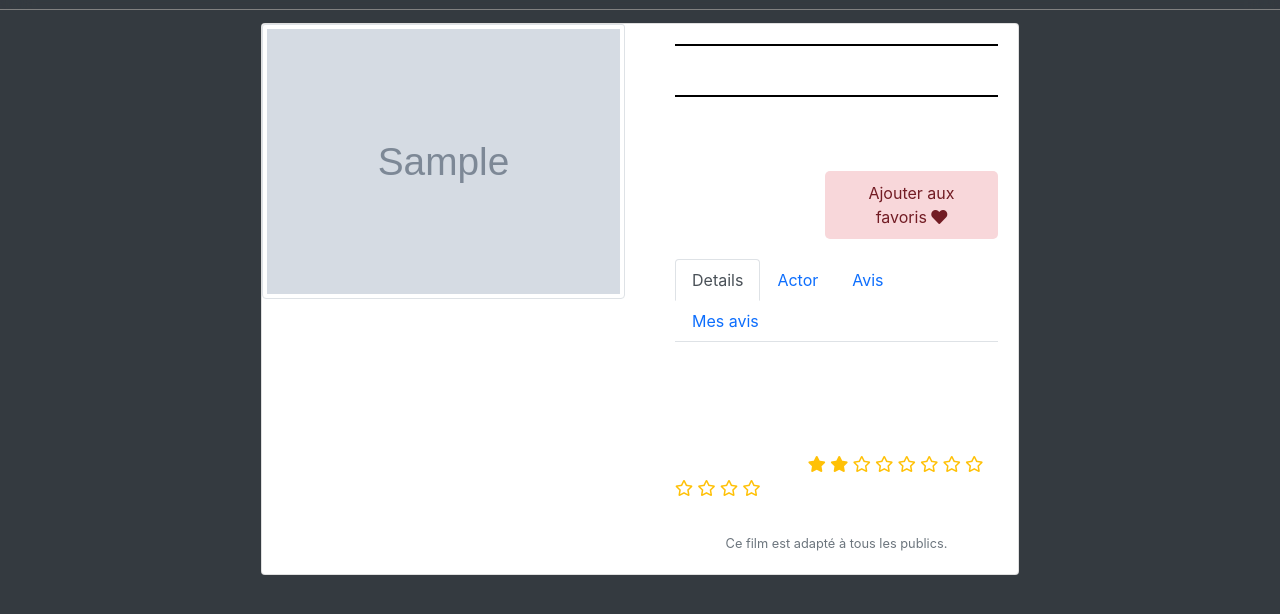
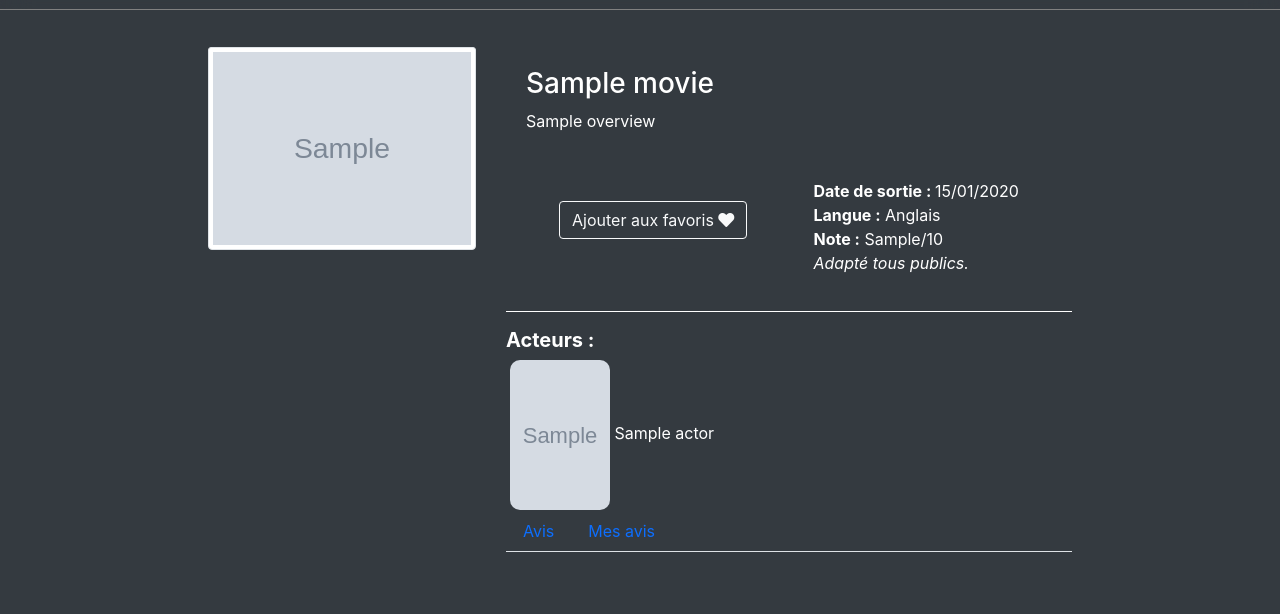
Before and after one commit to KaazDW/A3S5-Symfony-movieApi, a Symfony app: template templates/detailsMovie.html.twig in a window 1280 px wide. Shown: the part 71-685 px from the top of the page. Run offline with Twig, Linux system fonts and the light colour scheme; the template is opened without the code that fills it: most values are stand-ins (such as "Sample title", 1, 10 or a date in 2020); grey boxes marked "Sample" are stand-in pictures; some libraries are stand-ins or nearby versions.

Commit message:
[dev] suite details

```diff
--- a/templates/detailsMovie.html.twig
+++ b/templates/detailsMovie.html.twig
@@ -1,41 +1,30 @@
 {% extends 'base.html.twig' %}
 
 {% block body %}
-    <div class="row">
-        <div class="col-md-8 mx-auto my-4">
-            <div class="card">
-                <div class="row">
-                    <div class="col-md-6">
+    <div class="w-75 mx-auto">
+        <div class="row mt-5">
+            <div class="col-md-4">
                 <img src="{{ movie.picturePath }}" class="card-img-top img-fluid img-thumbnail" alt="{{ movie.title }}">
             </div>
-                    <div class="col-md-6">
+            <div class="col-md-8">
                 <div class="card-body">
-                            <h5 class="card-title text-center custom-title">{{ movie.title }}</h5>
-                            <p class="card-text overview">
+                    <h3 class="">{{ movie.title }}</h5>
+                    <p class="resume">
                         {% if movie.overview is empty %}
                             Aucune description disponible.
                         {% else %}
                             {{ movie.overview }}
                         {% endif %}
                     </p>
-                            <form method="post" action="{{ path('add_movie_to_favorites', {'id': movie.id}) }}">
-                                <button type="submit" class="custom-favorite-button customFavs">
+                    <div class="d-flex align-items-center justify-content-around">
+                        <form class="" method="post" action="{{ path('add_movie_to_favorites', {'id': movie.id}) }}">
+                            <button type="submit" class="btn btn-outline-light">
                                 Ajouter aux favoris <i class="fas fa-heart"></i>
                             </button>
                         </form>
-
-                            <nav>
-                                <div class="nav nav-tabs" id="nav-tab" role="tablist">
-                                    <button class="nav-link active" id="nav-details-tab" data-bs-toggle="tab" data-bs-target="#nav-details" type="button" role="tab" aria-controls="nav-details" aria-selected="true">Details</button>
-                                    <button class="nav-link " id="nav-home-tab" data-bs-toggle="tab" data-bs-target="#nav-home" type="button" role="tab" aria-controls="nav-home" aria-selected="false">Actor</button>
-                                    <button class="nav-link" id="nav-profile-tab" data-bs-toggle="tab" data-bs-target="#nav-profile" type="button" role="tab" aria-controls="nav-profile" aria-selected="false">Avis</button>
-                                    <button class="nav-link" id="nav-addAvis-tab" data-bs-toggle="tab" data-bs-target="#nav-addAvis" type="button" role="tab" aria-controls="nav-addAvis" aria-selected="false">Mes avis</button>
-                                </div>
-                            </nav>
-                            <div class="tab-content" id="nav-tabContent">
-                                <div class="tab-pane fade show active" id="nav-details" role="tabpanel" aria-labelledby="nav-details-tab" tabindex="0">
-                                    <p class="card-text position">Date de sortie : {{ movie.releaseDate|date('d/m/Y') }}</p>
-                                    <p class="card-text ">Langue :
+                        <ul class="list-unstyled">
+                            <li class="card-text position"><b>Date de sortie : </b>{{ movie.releaseDate|date('d/m/Y') }}</li>
+                            <li class="card-text "><b>Langue :</b>
                                     {% if movie.originalLanguage == "en" %}
                                         Anglais
                                     {% elseif movie.originalLanguage == "pl" %}
@@ -43,39 +32,39 @@
                                     {% else %}
                                         Français
                                     {% endif %}
-                                    </p>
-                                    <p class="card-text">
-                                        Note : {{ movie.voteAverage }}/10
-
-                                        {% set numberOfStars = movie.voteAverage|round %}
-                                        {% set numberOfEmptyStars = 10 - numberOfStars %}
-
-                                        {% for i in 1..numberOfStars %}
-                                            <i class="fas fa-star text-warning"></i>
+                            </li>
+                            <li class="card-text">
+                                <b>Note :</b> {{ movie.voteAverage }}/10
+                            </li>
+                            <li class="card-text">
+                                <i>
+                                    {% if movie.isAdult == true %}
+                                        Réservé a un public adultes.
+                                    {% else %}
+                                        Adapté tous publics.
+                                    {% endif %}
+                                </i>
+                            </li>
+                        </div>
+                    </div>
+                    <div class="pt-3" style="border-top: 1px solid white;">
+                        <h5 class="fw-bold">Acteurs :</h5>
+                        <div class="d-flex overflow-scroll scroller">
+                            {% for actor in actors %}
+                            <div class="mx-1 overflow-y: scroll;">
+                                <img src="{{ actor.urlPicture }}" class="" style="border-radius: 10px; object-fit: cover; height: 150px; width: 100px;" alt="photo de l'acteur non trouvé">
+                                {{ actor.name }}
+                            </div>
                             {% endfor %}
-
-                                        {% for i in 1..numberOfEmptyStars %}
-                                            <i class="far fa-star text-warning"></i>
-                                        {% endfor %}
-                                    </p>
-                                    <p class="card-text text-center pos">
-                                        <small class="text-muted">
-                                            {% if movie.isAdult == true %}
-                                                Ce film est pour adultes.
-                                            {% else %}
-                                                Ce film est adapté à tous les publics.
-                                            {% endif %}
-                                        </small>
-                                    </p>
                         </div>
-                                <div class="tab-pane fade show" id="nav-home" role="tabpanel" aria-labelledby="nav-home-tab" tabindex="0">
-                                    <ul>
-                                        {% for actor in actors %}
-                                            <li> <img src="{{ actor.urlPicture }}" class="card-img-top img-fluid img-thumbnail avatar_actor" alt="image acteur">
-                                            - {{ actor.name }}</li>
-                                        {% endfor %}
-                                    </ul>
                     </div>
+                    <nav>
+                        <div class="nav nav-tabs" id="nav-tab" role="tablist">
+                            <button class="nav-link" id="nav-profile-tab" data-bs-toggle="tab" data-bs-target="#nav-profile" type="button" role="tab" aria-controls="nav-profile" aria-selected="false">Avis</button>
+                            <button class="nav-link" id="nav-addAvis-tab" data-bs-toggle="tab" data-bs-target="#nav-addAvis" type="button" role="tab" aria-controls="nav-addAvis" aria-selected="false">Mes avis</button>
+                        </div>
+                    </nav>
+                    <div class="tab-content" id="nav-tabContent">
                         <div class="tab-pane fade" id="nav-profile" role="tabpanel" aria-labelledby="nav-profile-tab" tabindex="0">
                             {% if opinions is not empty %}
                                 <ul>
@@ -115,19 +104,16 @@
             </div>
         </div>
     </div>
-        </div>
-    </div>
 {% endblock %}
 
 {% block stylesheets %}
     <style>
+        .scroller::-webkit-scrollbar{
+            display: none;
+        }
         .avatar_actor{
             height: 90px;
             width: 90px;
-        }
-        .avatar_avis{
-            height: 100px;
-            width: 100px;
         }
         .custom-title {
             border-top: 2px solid #000; /* Ligne au-dessus du titre */
@@ -136,24 +122,8 @@
             font-size: 1.5rem; /* Taille de police du titre */
         }
 
-        .custom-favorite-button {
-            background-color: #f8d7da; /* Couleur de fond du bouton */
-            border: none;
-            color: #721c24; /* Couleur du texte du bouton */
-            padding: 10px 20px;
-            border-radius: 5px; /* Coins arrondis du bouton */
-            cursor: pointer;
-            font-size: 1rem;
-        }
-
-        .custom-favorite-button:hover {
-            background-color: #dc3545; /* Couleur de fond au survol */
-            color: #fff; /* Couleur du texte au survol */
-        }
-        .overview{
+        .resume{
             text-align: justify;
-            margin:25px;
-
         }
         .customFavs{
             margin-bottom: 20px;
```
Lines whose indentation alone changed are shown as unchanged.
